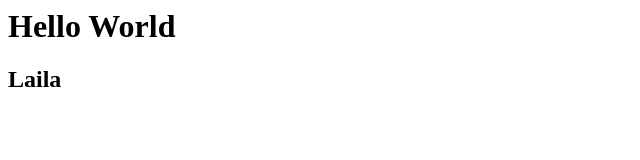
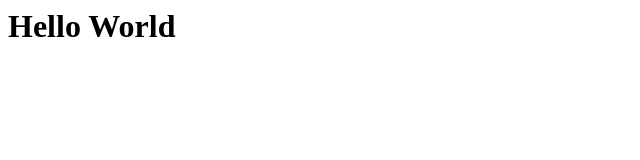
Before and after one commit to leila1401/learningFromSimpliLearn, a plain HTML site: page index.html in a window 1280 px wide. Shown: the full height of the page, 0-640 px from the left. Drawn offline with Linux system fonts and the light colour scheme.

Commit message:
adding a.txt

```diff
--- a/index.html
+++ b/index.html
@@ -1,3 +1 @@
-<html><h1> Hello World </h1>
-	<h2>Laila</h2>
-</html>
+<html><h1> Hello World </h1></html>
```
Also changed, not shown: a.txt (added), b.txt (added), 1 other file.
